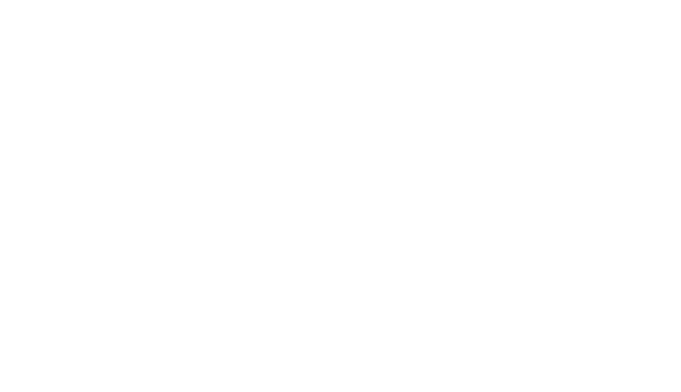
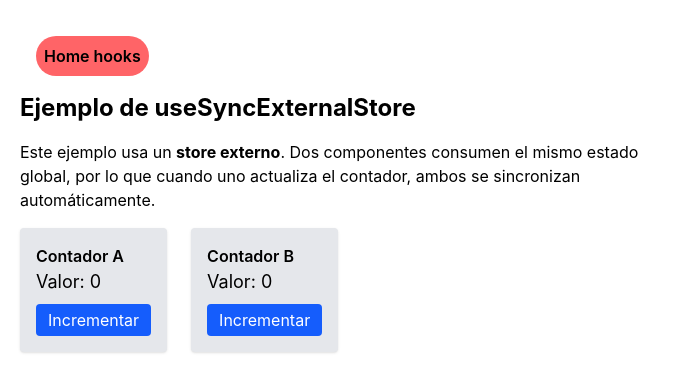
Before and after one commit to Jhosett/Prueba_React_Instalacion, a React app in the folder frontend/: page /useSyncExternalStore in a window 1280 px wide. Before the commit this address had no page. Shown: the top 392 px of the page, without its empty margins (0-681 px from the left). Built offline with nearby package versions, Linux system fonts and the light colour scheme; the HTML template or start-up script is replaced by a standard one.

Commit message:
Hook useSyncExternalStore listo

```diff
--- a/frontend/src/App.jsx
+++ b/frontend/src/App.jsx
@@ -22,6 +22,7 @@ import HookUseFormStatus from './playground/HookUseFormStatus'
 import HookUseActionState from './playground/HookUseActionState'
 import HookUseDebugValue from './playground/HookUseDebugValue'
 import HookUseContext from './playground/HookUseContex'
+import HookUseSyncExternalStore from './playground/HookUseSyncExternalStore'
 
 
 function App() {
@@ -48,6 +49,7 @@ function App() {
         <Route path='/useActionState' element={<HookUseActionState/>}></Route>
         <Route path="/useDebugValue" element={<HookUseDebugValue/>}></Route>
         <Route path="/useContext" element={<HookUseContext/>}></Route>
+        <Route path='/useSyncExternalStore' element={<HookUseSyncExternalStore/>}></Route>
       </Routes>
     </BrowserRouter>
   )
--- a/frontend/src/components/HookTable.jsx
+++ b/frontend/src/components/HookTable.jsx
@@ -90,6 +90,12 @@ export default function HookTable() {
       categoria: "Contexto"
     },
     {
+      hook: "useSyncExternalStore",
+      ruta: "/useSyncExternalStore",
+      descripcion: "Permite suscribirse a un estado almacenado fuera de React y mantenerlo sincronizado.",
+      categoria: "Estado avanzado"
+    },
+    {
       hook: "Use",
       ruta: "/use",
       descripcion: "permite leer el valor de un recurso (como una Promesa o un Contexto) directamente durante el renderizado.",
--- /dev/null
+++ b/frontend/src/playground/HookUseSyncExternalStore.jsx
@@ -0,0 +1,67 @@
+import React, { useSyncExternalStore } from "react";
+import { useNavigate } from "react-router-dom";
+import { counterStore } from "../stores/conterStore";
+
+export default function HookUseSyncExternalStore() {
+
+  const navigate = useNavigate();
+
+  // React se suscribe al store externo
+  const count = useSyncExternalStore(
+    counterStore.subscribe,
+    counterStore.getSnapshot
+  );
+
+  return (
+    <div className="p-5">
+
+      <button
+        onClick={() => navigate(-1)}
+        className="p-2 bg-red-400 rounded-3xl m-4 font-semibold"
+      >
+        Home hooks
+      </button>
+
+      <h1 className="text-2xl font-bold mb-4">
+        Ejemplo de useSyncExternalStore
+      </h1>
+
+      <p className="mb-4 w-[50%]">
+        Este ejemplo usa un <strong>store externo</strong>. Dos componentes
+        consumen el mismo estado global, por lo que cuando uno actualiza el
+        contador, ambos se sincronizan automáticamente.
+      </p>
+
+      <div className="flex gap-6">
+
+        {/* Contador A */}
+        <div className="bg-gray-200 p-4 rounded shadow">
+          <h2 className="font-semibold">Contador A</h2>
+          <p className="text-lg">Valor: {count}</p>
+
+          <button
+            onClick={counterStore.increment}
+            className="bg-blue-600 hover:bg-blue-700 text-white px-3 py-1 rounded mt-2"
+          >
+            Incrementar
+          </button>
+        </div>
+
+        {/* Contador B */}
+        <div className="bg-gray-200 p-4 rounded shadow">
+          <h2 className="font-semibold">Contador B</h2>
+          <p className="text-lg">Valor: {count}</p>
+
+          <button
+            onClick={counterStore.increment}
+            className="bg-blue-600 hover:bg-blue-700 text-white px-3 py-1 rounded mt-2"
+          >
+            Incrementar
+          </button>
+        </div>
+
+      </div>
+
+    </div>
+  );
+}
--- /dev/null
+++ b/frontend/src/stores/conterStore.js
@@ -0,0 +1,21 @@
+let count = 0;
+let listeners = [];
+
+export const counterStore = {
+
+  getSnapshot: () => count,
+
+  subscribe: (listener) => {
+    listeners.push(listener);
+
+    return () => {
+      listeners = listeners.filter(l => l !== listener);
+    };
+  },
+
+  increment: () => {
+    count++;
+    listeners.forEach(listener => listener());
+  }
+
+};
```
